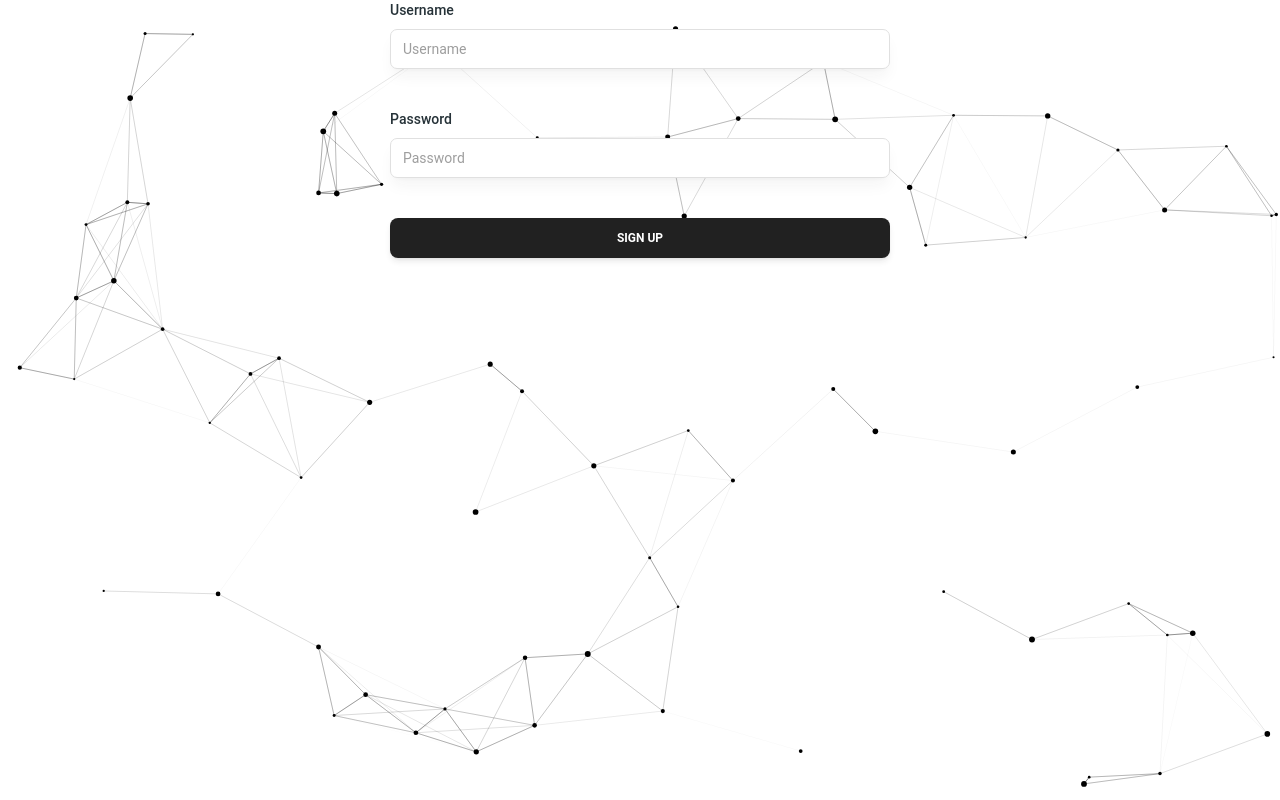
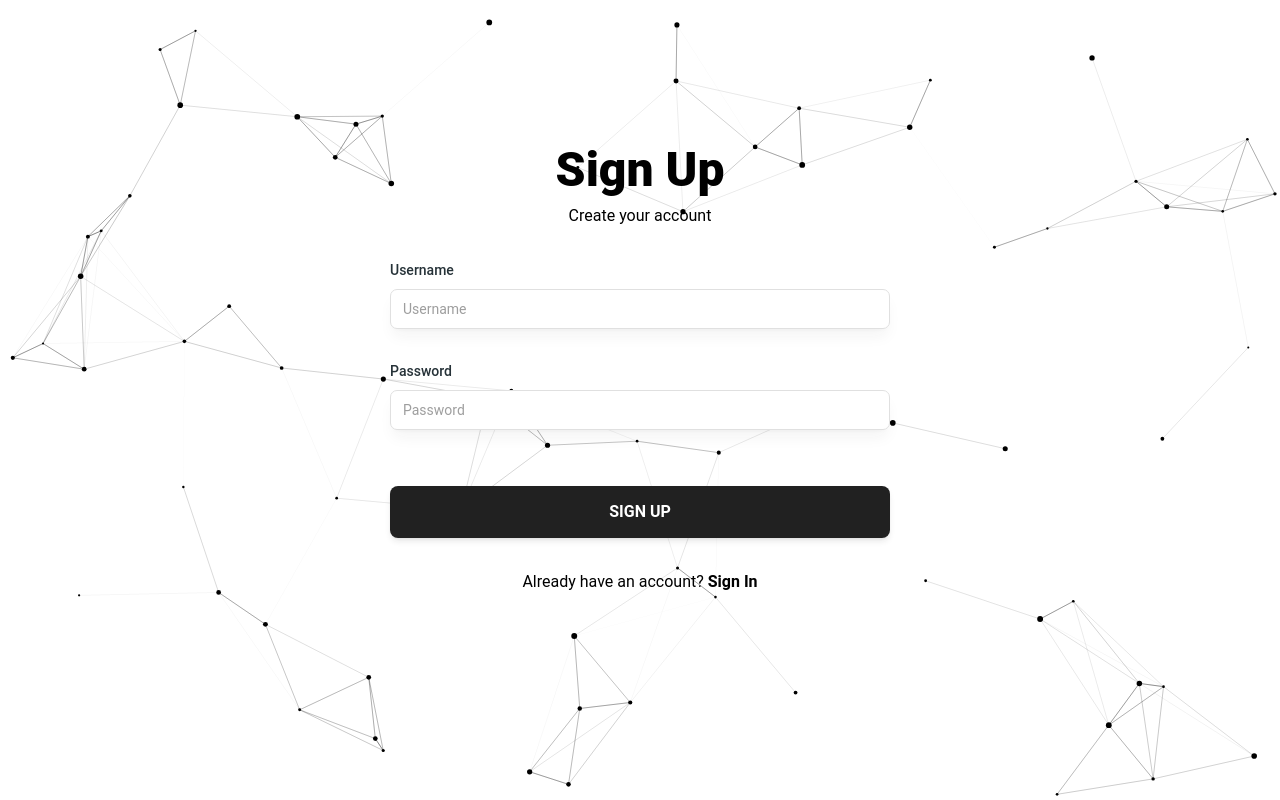
Before and after one commit to prikol769/blog-app-frontend, a React (Vite) app: page /sign-up in a window 1280 px wide. Built offline with nearby package versions, Linux system fonts and the light colour scheme.

Commit message:
added error handler

```diff
--- a/src/pages/SignInPage.jsx
+++ b/src/pages/SignInPage.jsx
@@ -2,13 +2,15 @@ import { Button } from "@material-tailwind/react";
 import FormInput from "../components/FormInput";
 import { useState } from "react";
 import axios from "axios";
-import { useNavigate } from "react-router-dom";
+import { Link, useNavigate } from "react-router-dom";
 import { useGlobalContext } from "../context/GlobalContext";
+import AlertCustomCloseIcon from "../components/AlertCustomCloseIcon";
 
 const SignInPage = () => {
   const navigate = useNavigate();
   const [username, setUsername] = useState("");
   const [password, setPassword] = useState("");
+  const [error, setError] = useState("");
   const { setUserInfo } = useGlobalContext();
 
   const handleLogin = async (e) => {
@@ -30,12 +32,21 @@ const SignInPage = () => {
       }
     } catch (error) {
       console.log(error);
+      setError(error.response.data.message);
     }
   };
 
   return (
-    <div className="flex items-center justify-center">
-      <form onSubmit={handleLogin} className="flex flex-col gap-10 w-[500px]">
+    <div className="flex items-center justify-center h-[100vh]">
+      {error && <AlertCustomCloseIcon message={error} setError={setError}/>}
+      <form
+        onSubmit={handleLogin}
+        className="flex flex-col gap-8 w-[500px] mb-[60px]"
+      >
+        <div className="text-center">
+          <p className=" text-5xl font-extrabold mb-5">Welcome Back</p>
+          <p className="mt-[-10px]">Enter your credentials to login</p>
+        </div>
         <FormInput
           placeholder="Username"
           label="Username"
@@ -49,7 +60,15 @@ const SignInPage = () => {
           value={password}
           onChange={(e) => setPassword(e.target.value)}
         />
-        <Button type="submit">Sign In</Button>
+        <Button className="mt-6 h-[52px] text-md" type="submit">
+          Sign In
+        </Button>
+        <p className="text-center">
+          New to MK Blog?{" "}
+          <Link className="text-black font-semibold" to="/sign-up">
+            Join now
+          </Link>
+        </p>
       </form>
     </div>
   );
--- a/src/pages/SignUpPage.jsx
+++ b/src/pages/SignUpPage.jsx
@@ -1,13 +1,15 @@
 import { Button } from "@material-tailwind/react";
 import FormInput from "../components/FormInput";
 import { useState } from "react";
-import { useNavigate } from "react-router-dom";
+import { Link, useNavigate } from "react-router-dom";
 import axios from "axios";
+import AlertCustomCloseIcon from "../components/AlertCustomCloseIcon";
 
 const SignUpPage = () => {
   const navigate = useNavigate();
   const [username, setUsername] = useState("");
   const [password, setPassword] = useState("");
+  const [error, setError] = useState("");
 
   const handleSubmit = async (e) => {
     e.preventDefault();
@@ -21,15 +23,27 @@ const SignUpPage = () => {
         }
       );
       console.log(response, "response");
+      setError("Sign Up successful!");
+      setTimeout(() => {
+        navigate("/sign-in");
+      }, 3000);
     } catch (error) {
       console.log(error);
+      setError(error.response.data.message);
     }
-    // navigate("/sign-in");
   };
 
   return (
-    <div className="flex items-center justify-center">
-      <form onSubmit={handleSubmit} className="flex flex-col gap-10 w-[500px]">
+    <div className="flex items-center justify-center h-[100vh]">
+      {error && <AlertCustomCloseIcon message={error} setError={setError} />}
+      <form
+        onSubmit={handleSubmit}
+        className="flex flex-col gap-8 w-[500px] mb-[60px]"
+      >
+        <div className="text-center">
+          <p className=" text-5xl font-extrabold mb-5">Sign Up</p>
+          <p className="mt-[-10px]">Create your account</p>
+        </div>
         <FormInput
           placeholder="Username"
           label="Username"
@@ -43,7 +57,15 @@ const SignUpPage = () => {
           value={password}
           onChange={(e) => setPassword(e.target.value)}
         />
-        <Button type="submit">Sign Up</Button>
+        <Button className="mt-6 h-[52px] text-md" type="submit">
+          Sign Up
+        </Button>
+        <p className="text-center">
+          Already have an account?{" "}
+          <Link className="text-black font-semibold" to="/sign-in">
+            Sign In
+          </Link>
+        </p>
       </form>
     </div>
   );
```
